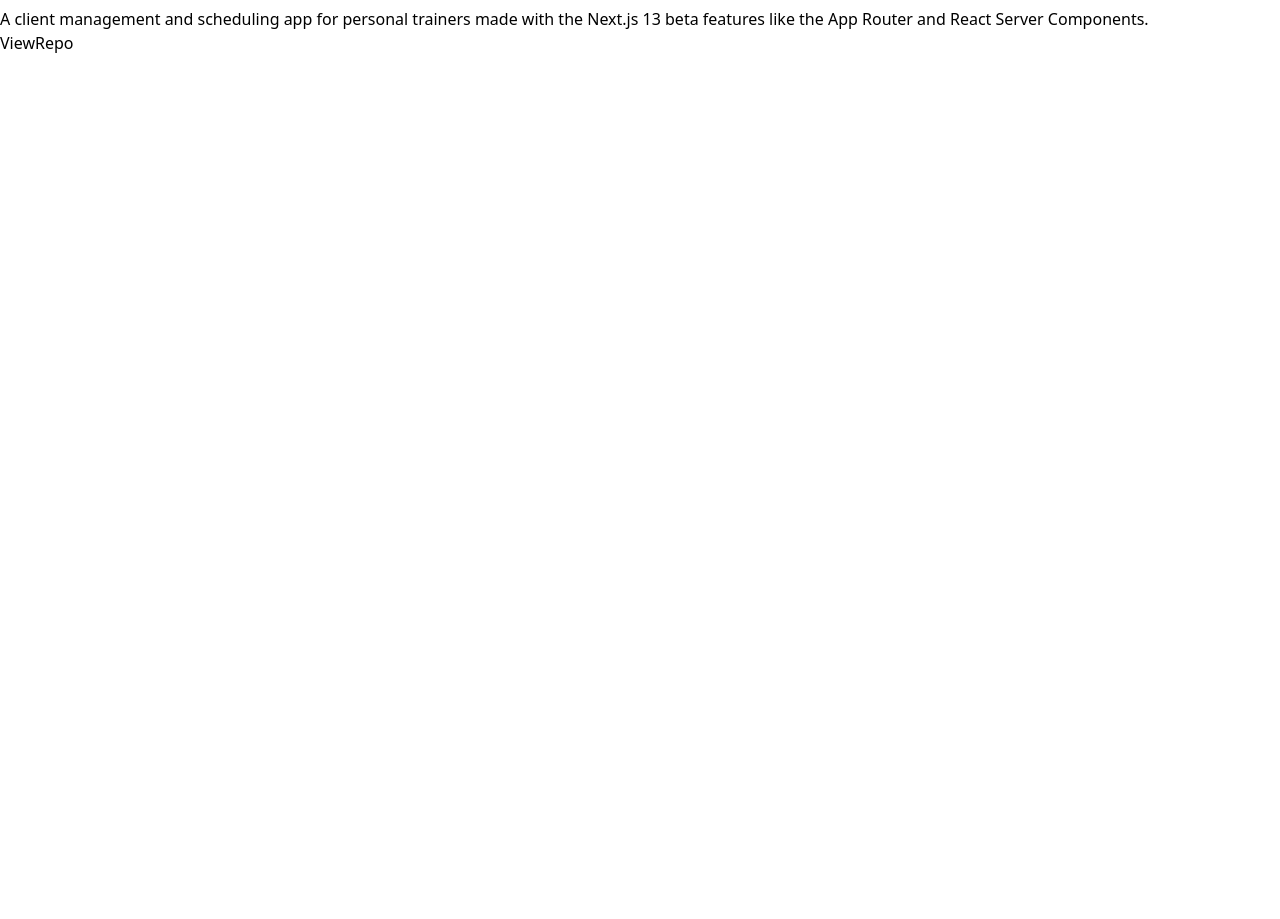
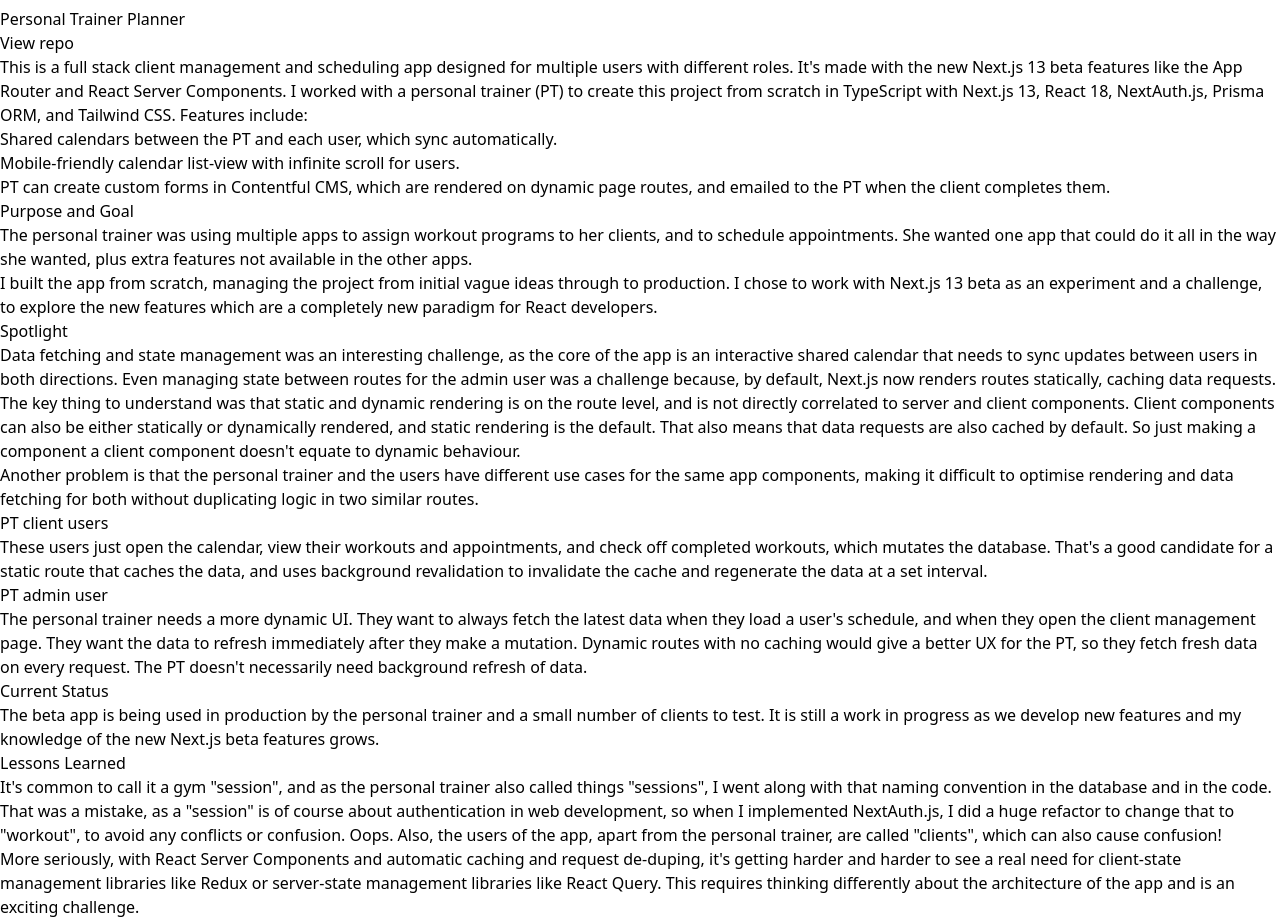
Before and after one commit to james-langridge/portfolio, a Next.js app: page /work/personal-trainer-planner in a window 1280 px wide. Shown: the part 140-1059 px from the top of the page. Before the commit the page ends 800 px from the top, so only its background shows below. Built offline with nearby package versions, Linux system fonts and the light colour scheme.

Commit message:
Add details to personal trainer planner project

```diff
--- a/app/work/page.tsx
+++ b/app/work/page.tsx
@@ -5,7 +5,7 @@
   return (
     <Container>
       <div className="flex flex-col items-center text-white">
-        <h1 className="mt-28 mb-10 text-4xl">Recent Work</h1>
+        <h1 className="mt-28 mb-10 text-4xl">Recent Open Source Work</h1>
 
         <div className="flex flex-col sm:flex-row w-full justify-evenly">
           <ProjectThumbnail
--- a/app/work/personal-trainer-planner/page.tsx
+++ b/app/work/personal-trainer-planner/page.tsx
@@ -1,21 +1,125 @@
-import ComingSoon from '@/app/components/ComingSoon'
 import Link from 'next/link'
 import Container from '@/app/components/Container'
 
 export default function Page() {
   return (
     <Container>
+      <article className="prose text-white">
         <h1 className="mt-28 mb-10 text-4xl text-white prose">
-        A client management and scheduling app for personal trainers made with
-        the Next.js 13 beta features like the App Router and React Server
-        Components.
+          Personal Trainer Planner
         </h1>
         <Link
           href="https://github.com/james-langridge/personal-trainer-planner"
           className="text-white hover:text-yellow-300 text-xl"
         >
-        <ComingSoon />
+          View repo
         </Link>
+        <p>
+          This is a full stack client management and scheduling app designed for
+          multiple users with different roles. It&apos;s made with the new
+          Next.js 13 beta features like the App Router and React Server
+          Components. I worked with a personal trainer (PT) to create this
+          project from scratch in TypeScript with Next.js 13, React 18,
+          NextAuth.js, Prisma ORM, and Tailwind CSS. Features include:
+        </p>
+        <ul>
+          <li>
+            Shared calendars between the PT and each user, which sync
+            automatically.
+          </li>
+          <li>
+            Mobile-friendly calendar list-view with infinite scroll for users.
+          </li>
+          <li>
+            PT can create custom forms in Contentful CMS, which are rendered on
+            dynamic page routes, and emailed to the PT when the client completes
+            them.
+          </li>
+        </ul>
+        <h2 className="text-white">Purpose and Goal</h2>
+        <p>
+          The personal trainer was using multiple apps to assign workout
+          programs to her clients, and to schedule appointments. She wanted one
+          app that could do it all in the way she wanted, plus extra features
+          not available in the other apps.{' '}
+        </p>
+        <p>
+          I built the app from scratch, managing the project from initial vague
+          ideas through to production. I chose to work with Next.js 13 beta as
+          an experiment and a challenge, to explore the new features which are a
+          completely new paradigm for React developers.
+        </p>
+        <h2 className="text-white">Spotlight</h2>
+
+        <p>
+          Data fetching and state management was an interesting challenge, as
+          the core of the app is an interactive shared calendar that needs to
+          sync updates between users in both directions. Even managing state
+          between routes for the admin user was a challenge because, by default,
+          Next.js now renders routes statically, caching data requests.
+        </p>
+
+        <p>
+          The key thing to understand was that static and dynamic rendering is
+          on the route level, and is not directly correlated to server and
+          client components. Client components can also be either statically or
+          dynamically rendered, and static rendering is the default. That also
+          means that data requests are also cached by default. So just making a
+          component a client component doesn&apos;t equate to dynamic behaviour.
+        </p>
+        <p>
+          Another problem is that the personal trainer and the users have
+          different use cases for the same app components, making it difficult
+          to optimise rendering and data fetching for both without duplicating
+          logic in two similar routes.
+        </p>
+        <h3 className="text-white">PT client users</h3>
+        <p>
+          These users just open the calendar, view their workouts and
+          appointments, and check off completed workouts, which mutates the
+          database. That&apos;s a good candidate for a static route that caches
+          the data, and uses background revalidation to invalidate the cache and
+          regenerate the data at a set interval.
+        </p>
+        <h3 className="text-white">PT admin user</h3>
+        <p>
+          The personal trainer needs a more dynamic UI. They want to always
+          fetch the latest data when they load a user&apos;s schedule, and when
+          they open the client management page. They want the data to refresh
+          immediately after they make a mutation. Dynamic routes with no caching
+          would give a better UX for the PT, so they fetch fresh data on every
+          request. The PT doesn&apos;t necessarily need background refresh of
+          data.
+        </p>
+
+        <h2 className="text-white">Current Status</h2>
+        <p>
+          The beta app is being used in production by the personal trainer and a
+          small number of clients to test. It is still a work in progress as we
+          develop new features and my knowledge of the new Next.js beta features
+          grows.
+        </p>
+        <h2 className="text-white">Lessons Learned</h2>
+        <p>
+          It&apos;s common to call it a gym &quot;session&quot;, and as the
+          personal trainer also called things &quot;sessions&quot;, I went along
+          with that naming convention in the database and in the code. That was
+          a mistake, as a &quot;session&quot; is of course about authentication
+          in web development, so when I implemented NextAuth.js, I did a huge
+          refactor to change that to &quot;workout&quot;, to avoid any conflicts
+          or confusion. Oops. Also, the users of the app, apart from the
+          personal trainer, are called &quot;clients&quot;, which can also cause
+          confusion!
+        </p>
+        <p>
+          More seriously, with React Server Components and automatic caching and
+          request de-duping, it&apos;s getting harder and harder to see a real
+          need for client-state management libraries like Redux or server-state
+          management libraries like React Query. This requires thinking
+          differently about the architecture of the app and is an exciting
+          challenge.
+        </p>
+      </article>
     </Container>
   )
 }
```
Lines whose indentation alone changed are shown as unchanged.
